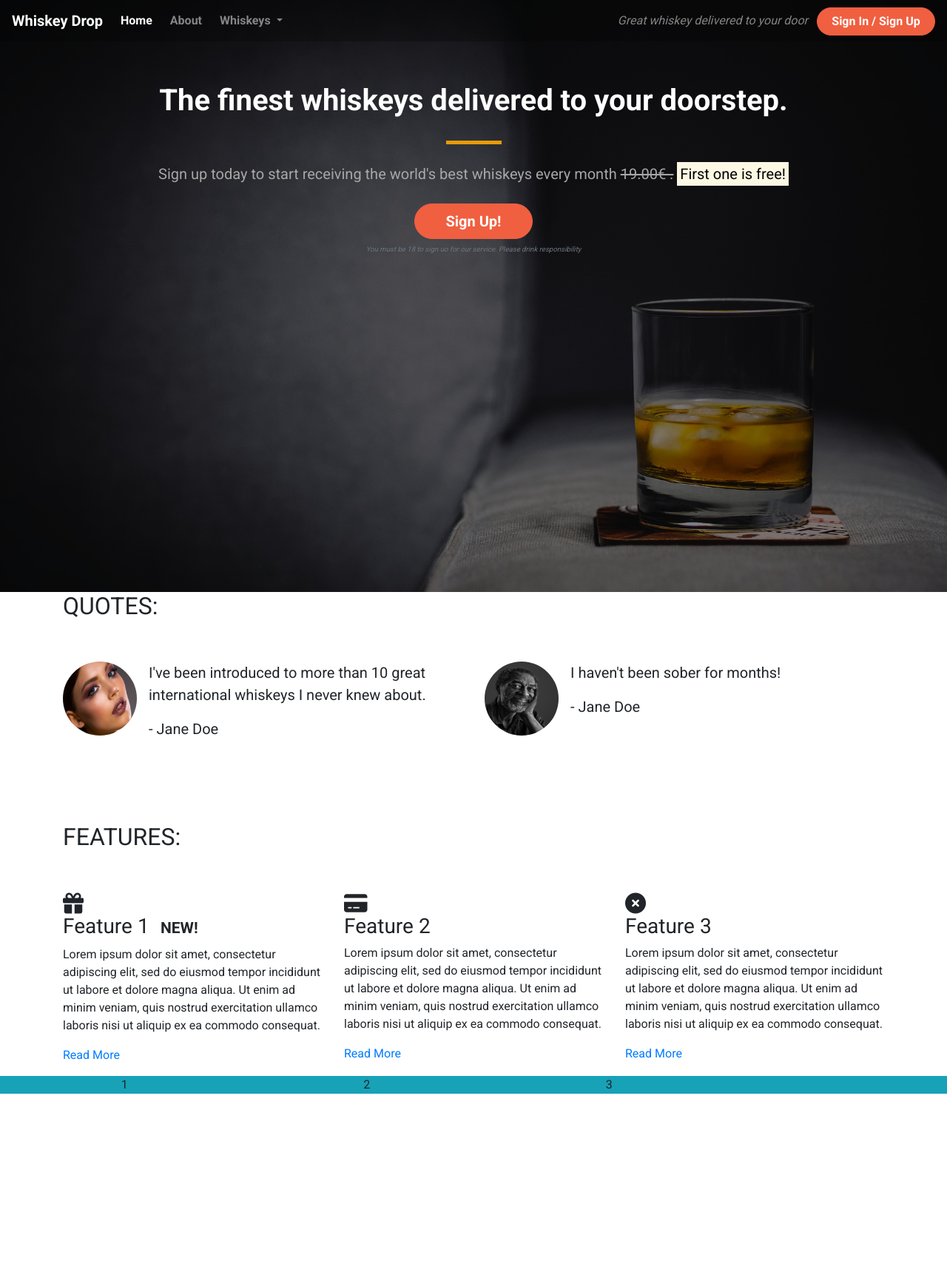
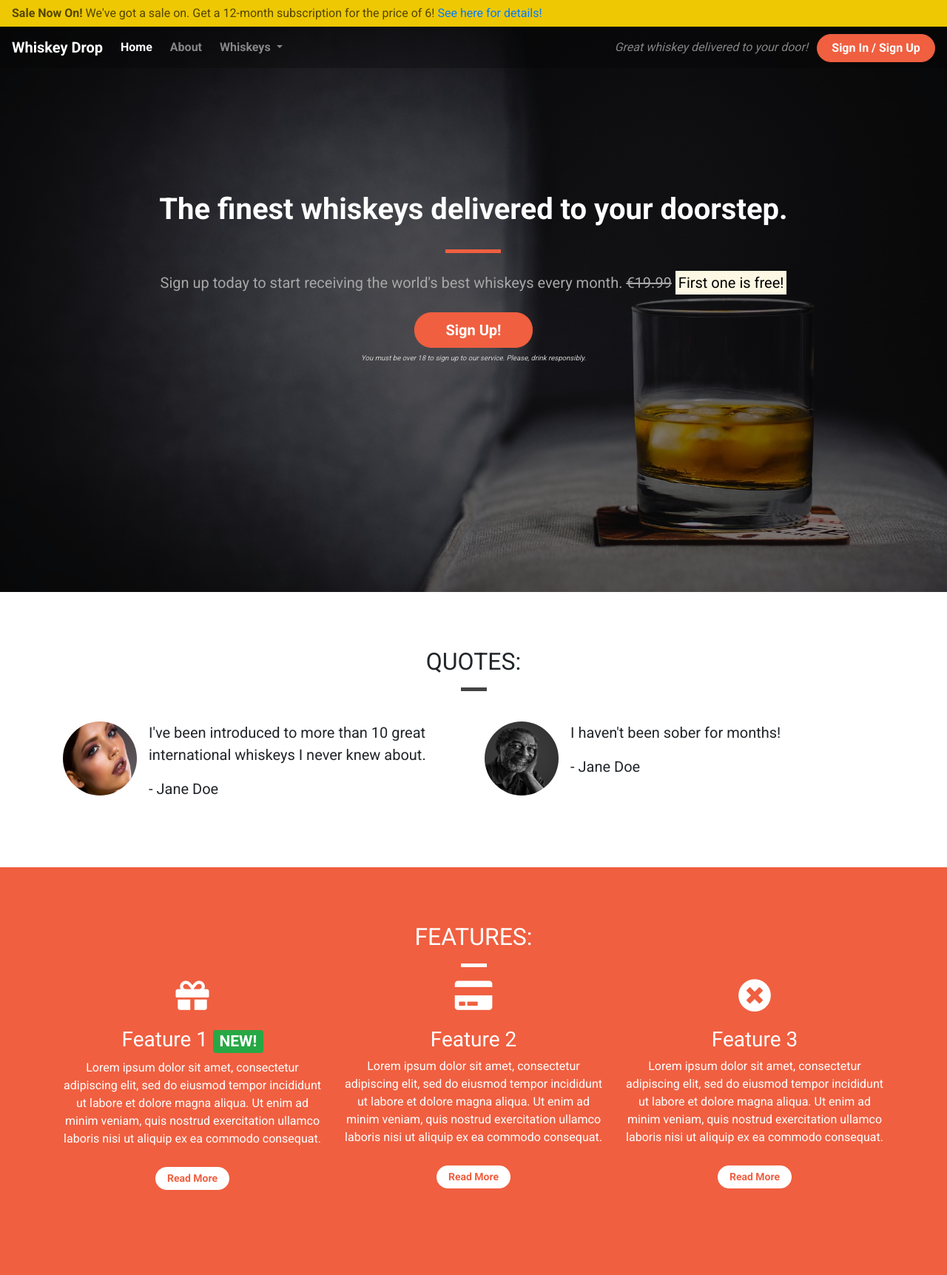
Before and after one commit to AlAliMazen/bootstrap_training, a plain HTML site: page index.html in a window 1280 px wide. Shown: the whole page at 74% size. Before the commit the page ends 1478 px from the top, so only its background shows below. Drawn offline with nearby package versions, Linux system fonts and the light colour scheme.

Commit message:
Customisnig the quotes and the feature sections

```diff
--- a/assets/style.css
+++ b/assets/style.css
@@ -1,117 +1,201 @@
-body{
+body {
     font-family: 'Roboto', sans-serif;
 }
 
-.alert-container{
+/* Containers */
 
+.container-wrapper {}
+
+.container-wrapper--red {
+    background-color: #f05f40;
+    color: white;
 }
-.callout-container{
-    height: 100vh; /*vh is modern way to specify that this section should be 100% of the browser view port */
 
-    background: url(../assets/images/whiskey-background.jpg) no-repeat bottom right fixed;
+.alert-container {}
+
+.callout-container {
+    height: 100vh;
+
+    background: url('../assets/images/whiskey-background.jpg') no-repeat bottom right fixed;
     -webkit-background-size: cover;
     -moz-background-size: cover;
     -o-background-size: cover;
     background-size: cover;
+
     display: flex;
     align-items: center;
     justify-content: center;
+
     position: relative;
-
 }
 
-.opaque-overlay{
+.opaque-overlay {
     position: absolute;
     top: 0;
     left: 0;
+    height: 100%;
     width: 100%;
-    height: 100%;
-    background-color: rgb(0,0,0, 0.5);
-}
-.quotes-container{
-
+    background-color: rgba(0, 0, 0, 0.5);
 }
 
-.features-container{
+.content-container {
+    padding-top: 75px;
+    padding-bottom: 75px;
+}
 
-}
-/*Navbar*/
-.navalert-container{
+/* Navbar */
+
+.navalert-container {
     position: absolute;
     top: 0;
     left: 0;
+    z-index: 1;
     padding-left: 0;
     padding-right: 0;
-    z-index: 1;
-}
-.navbar{
-    margin-bottom: 0;
-    border: 0;
-    width: 100%;
-    background-color: rgb(0,0,0, 0.25);
 }
 
-.navbar-brand{
-    color:#fff;
+.navbar {
+    margin-bottom: 0;
+    width: 100%;
+    background-color: rgba(0, 0, 0, .25);
+    border: 0;
+}
+
+.navbar .navbar-toggler {
+    border: 0;
+}
+
+.navbar .navbar-brand {
     font-weight: bold;
 }
 
-.navbar .navbar-toggler{
-    border: 0;
+.navbar .navbar-nav a {
+    font-weight: bold;
 }
 
-.navbar .navbar-nav a{
-    font-weight: bold;
-}
-/*Jumbotron*/
-.jumbotron{
+
+/* Jumbotron */
+
+.jumbotron {
     background-color: transparent;
 }
-.jumbotron-header{
+
+.jumbotron h1 {
+    color: white;
     font-weight: bold;
+    margin-bottom: 30px;
     color: white;
-    margin-bottom: 30px;
 }
-.jumbotron .lead{
+
+.jumbotron .lead {
+    color: #a7a7a7;
     margin: 25px 0;
-    color: #a7a7a7;
 }
-.jumbotron small{
+
+.jumbotron small {
+    font-size: 60%;
     font-style: italic;
-    font-size: 60%;
+    color: #d0d0d0;
 }
-.block-divider{
+
+/* Block dividers */
+
+.block-divider {
     width: 75px;
     height: 5px;
     border: 0;
+    background-color: #444;
 }
 
-.block-divider-orange{
-    background-color: #e89a0b;
+.block-divider--orange {
+    background-color: #f05f40;
 }
-.block-divider-short{
+
+.block-divider--white {
+    background-color: white;
+}
+
+.block-divider--short {
     width: 35px;
 }
 
-/*Buttons call-to-action */
+/* Buttons */
 
-.btn-cta{
-    border-radius: 25px;
+.btn--cta {
     font-weight: bold;
+    border-radius: 23px;
     width: 160px;
 }
 
-.btn-red{
+.btn--red {
     color: white;
-    background-color:#f05f40 ;
+    background-color: #f05f40;
     border-color: #f05f40;
-
 }
 
-.btn-red:hover,
-.btn-red:active,
-.btn-red:focus,
-.btn-red:active:focus{
-    background-color: #e89a0b;
-    border-color: aqua;
+.btn--red:hover,
+.btn--red:active,
+.btn--red:focus,
+.btn--red:active:focus {
+    background-color: #df4929;
+    border-color: #df4929;
+    color: white;
 }
+
+/* Alert */
+
+.alert-container .col-12 {
+    padding-left: 0;
+    padding-right: 0;
+}
+
+.site-wide-alert {
+    color: #544600;
+    background-color: #eec802;
+    border-color: #eec802;
+    padding: 5px 15px;
+    margin-bottom: 0;
+    border: 1px solid transparent;
+    border-radius: 0;
+}
+
+/* Page Headers */
+
+.page-header {
+    margin-bottom: 0;
+    border-bottom: 0;
+    text-align: center;
+}
+
+.page-header h2 {
+    margin-top: 0;
+}
+
+/* Quotes */
+
+.quotes .page-header {
+    margin-bottom: 25px;
+}
+
+/* Features */
+
+.feature {
+    text-align: center;
+    margin-bottom: 40px;
+}
+
+.feature i {
+    margin-bottom: 20px;
+    font-size: 45px;
+    line-height: 45px;
+}
+
+.feature .btn {
+    background-color: white;
+    border-color: white;
+    border-radius: 15px;
+    min-width: 100px;
+    font-weight: bold;
+    margin-top: 10px;
+    color: #f05f40;
+}
--- a/index.html
+++ b/index.html
@@ -3,33 +3,37 @@
 
 <head>
     <meta charset="utf-8">
+    <title>Whiskey Drop | Taste a new whiskey every month</title>
     <meta name="viewport" content="width=device-width, initial-scale=1.0">
-    <title>Whiskey Drop | Taste a new whiskey every month</title>
     <link rel="stylesheet" href="https://maxcdn.bootstrapcdn.com/bootstrap/4.1.3/css/bootstrap.min.css">
-    <!-- font awesome-->
-    <script src="https://kit.fontawesome.com/176b15ee89.js" crossorigin="anonymous"></script>
+    <link rel="stylesheet" href="https://use.fontawesome.com/releases/v5.6.1/css/all.css" integrity="sha384-gfdkjb5BdAXd+lj+gudLWI+BXq4IuLW5IT+brZEZsLFm++aCMlF1V92rMkPaX4PP" crossorigin="anonymous">
     <link href="https://fonts.googleapis.com/css?family=Roboto:400,700" rel="stylesheet">
-    <link rel="stylesheet" href="assets/style.css">
+    <link rel="stylesheet" href="assets/style.css" type="text/css" />
 </head>
 
 <body>
-    <!--Nav-->
     <div class="container-fluid navalert-container">
+        <div class="container-fluid alert-container">
+            <div class="row d-none d-sm-block">
+                <div class="col-12">
+                    <div class="site-wide-alert alert alert-warning">
+                        <strong>Sale Now On!</strong> We've got a sale on. Get a 12-month subscription for the price of 6! <a href="">See here for details!</a>
+                    </div>
+                </div>
+            </div>
+        </div>
         <nav class="navbar navbar-dark navbar-expand-sm">
-            <a href="/" class="navbar-brand">
-                Whiskey Drop</a>
+            <a href="/" class="navbar-brand">Whiskey Drop</a>
 
-            <button class="navbar-toggler ml-auto" type="button" data-toggle="collapse" data-target="#navbarNavDropdown"
-                aria-controls="navbarNavDropdown" aria-expanded="false" aria-label="Toggle navigation">
+            <button class="navbar-toggler ml-auto" type="button" data-toggle="collapse" data-target="#navbarNavDropdown" aria-controls="navbarNavDropdown" aria-expanded="false" aria-label="Toggle navigation">
         <span class="navbar-toggler-icon"></span></button>
 
             <div class="collapse navbar-collapse" id="navbarNavDropdown">
                 <ul class="navbar-nav mr-auto">
                     <li class="active nav-item mr-2"><a class="nav-link" href="/">Home</a></li>
-                    <li class="nav-item mr-2"><a class="nav-link" href="">About</a></li>
+                    <li class="nav-item mr-2"><a class="nav-link" href="/about">About</a></li>
                     <li class="nav-item dropdown">
-                        <a class="nav-link dropdown-toggle" href="#" id="navbarDropdownMenuLink" role="button"
-                            data-toggle="dropdown" aria-haspopup="true" aria-expanded="false">
+                        <a class="nav-link dropdown-toggle" href="#" id="navbarDropdownMenuLink" role="button" data-toggle="dropdown" aria-haspopup="true" aria-expanded="false">
           Whiskeys
         </a>
                         <div class="dropdown-menu" aria-labelledby="navbarDropdownMenuLink">
@@ -40,84 +44,63 @@
                         </div>
                     </li>
 
-                    <li class="nav-item mr-2 d-block d-sm-none"><a class="nav-link" href="">Sign In / Sign Up</a></li>
+                    <li class="nav-item mr-2 d-block d-sm-none"><a class="nav-link" href="/login">Sign In / Sign Up</a></li>
                 </ul>
             </div>
             <div class="d-none d-md-block">
-                <p class="navbar-text my-auto mr-2"><i>Great whiskey delivered to your door</i></p>
-                <a href="/login" class="btn btn-cta btn-red">Sign In / Sign Up</a>
+                <p class="navbar-text my-auto mr-2"><i>Great whiskey delivered to your door!</i></p>
+                <a href="/login" class="btn btn--cta btn--red">Sign In / Sign Up</a>
             </div>
-            <!--</div>-->
         </nav>
     </div>
-    <!--
-    <div class="container alert-container">
-        <div class="row d-none d-sm-block">
+    <div class="container-fluid callout-container">
+        <!-- Callout -->
+        <div class="opaque-overlay">&nbsp;</div>
+        <div class="row">
             <div class="col-12">
-                <div class="alert alert-warning">
-                    <strong>Sale Now On!</strong>We've got a sale on. Get a 12-month subscriptioni for 6!
-                    <a href="">See here for details!</a>
-                </div>
-            </div>
-        </div>
-    </div>-->
-    <!-- Callout -->
-    <div class="container-fluid callout-container">
-        <div class="opaque-overlay">
-            <div class="row">
-                <div class="col-12 my-5">
                 <section class="callout jumbotron text-center">
                     <h1 class="jumbotron-header">The finest whiskeys delivered to your doorstep.</h1>
-                        <hr class="block-divider block-divider-orange">
-                        <p class="lead">Sign up today to start receiving the world's best whiskeys every month
-                            <s class="d-none d-sm-inline">19.00€ .</s>
+                    <hr class="block-divider block-divider--orange">
+                    <p class="lead">Sign up today to start receiving the world's best whiskeys every month.
+                        <s class="d-none d-sm-inline">€19.99</s>
                         <span class="d-inline d-sm-none"><br></span>
-                            <strong> <mark>First one is free!</mark></strong>
-                        </p>
-                        <button class="btn btn-cta btn-red btn-lg" data-toggle="modal" data-target="#signUpModal">Sign
-                            Up!</button>
-                        <p class="text-muted"><small>You must be 18 to sign uo for our service. Please drink
-                                responsibility</small></p>
+                        <strong><mark>First one is free!</mark></strong></p>
+                    <button class="btn btn-lg btn--cta btn--red" data-toggle="modal" data-target="#signUpModal">Sign Up!</button>
+                    <p class="text-muted"><small>You must be over 18 to sign up to our service. Please, drink responsibly.</small></p>
                 </section>
             </div>
         </div>
-        </div>
+        <!-- /.callout -->
     </div>
 
-
-    <!-- /.callout -->
-
     <!-- Quotes -->
-    <div class="container quotes-container">
+    <div class="container-wrapper">
+        <div class="container quotes-container content-container">
             <section class="quotes">
                 <div class="row">
-                <div class="col-12">
+                    <div class="col-12 page-header">
                         <h2 class="text-uppercase">Quotes:</h2>
+                        <hr class="block-divider block-divider--short">
                     </div>
                 </div>
                 <div class="row">
-                <div class="col-12 col-md-6 my-5">
+                    <div class="col-12 col-md-6">
                         <div class="media">
                             <div class="d-none d-sm-block">
-                            <img src="assets/images/girl-image.jpg" alt="girl-image" width="100" height="100"
-                                class="rounded-circle mr-3">
+                                <img src="assets/images/girl-image.jpg" class="rounded-circle mr-3" height=100 width=100>
                             </div>
                             <div class="media-body">
                                 <blockquote class="blockquote">
-                                <p>I've been introduced to more than 10 great international whiskeys I never knew
-                                    about.
-                                </p>
+                                    <p>I've been introduced to more than 10 great international whiskeys I never knew about.</p>
                                     <p>- Jane Doe</p>
                                 </blockquote>
                             </div>
                         </div>
-
                     </div>
-                <div class="col-12  col-md-6 my-5">
+                    <div class="col-12 col-md-6">
                         <div class="media">
                             <div class="d-none d-sm-block">
-                            <img src="assets/images/man-image.jpg" height="100" width="100" class="rounded-circle mr-3"
-                                alt="man-image">
+                                <img src="assets/images/man-image.jpg" class="rounded-circle mr-3" height=100 width=100>
                             </div>
                             <div class="media-body">
                                 <blockquote class="blockquote">
@@ -129,71 +112,53 @@
                     </div>
                 </div>
             </section>
+            <!-- /.quotes -->
+        </div>
     </div>
 
-    <!-- /.quotes -->
-
     <!-- Features -->
-    <div class="container features-container">
+    <div class="container-wrapper container-wrapper--red">
+        <div class="container features-container content-container">
             <section class="features">
                 <div class="row">
-                <div class="col-12 my-5">
+                    <div class="col-12 page-header">
                         <h2 class="text-uppercase">Features:</h2>
+                        <hr class="block-divider block-divider--short block-divider--white">
                     </div>
                 </div>
                 <div class="row">
                     <div class="col-12 col-md-6 col-lg-4">
                         <div class="feature">
-                        <h3><i class="fa-solid fa-gift mr-1 d-none d-sm-block"></i>Feature 1 <span
-                                class="badge bagde-sucess">NEW!</span></h3>
-                        <p>Lorem ipsum dolor sit amet, consectetur adipiscing elit, sed do eiusmod tempor incididunt
-                            ut
-                            labore et dolore
-                            magna aliqua. Ut enim ad minim veniam, quis nostrud exercitation ullamco laboris nisi ut
-                            aliquip
-                            ex ea commodo consequat.</p>
-                        <!-- class, size and then style-->
-                        <p><a href="btn btn-sm btn-light">Read More</a></p>
+                            <h3><i class="fas fa-gift d-none d-sm-block"></i> Feature 1 <span class="badge badge-success">NEW!</span></h3>
+                            <p>Lorem ipsum dolor sit amet, consectetur adipiscing elit, sed do eiusmod tempor incididunt ut labore et dolore magna aliqua. Ut enim ad minim veniam, quis nostrud exercitation ullamco laboris nisi ut aliquip ex ea commodo consequat.</p>
+                            <p><a class="btn btn-sm btn-light" href="">Read More</a></p>
                         </div>
                     </div>
                     <div class="col-12 col-md-6 col-lg-4">
                         <div class="feature">
-                        <h3><i class="fa-solid fa-credit-card mr-1 d-none d-sm-block"></i>Feature 2</h3>
-                        <p>Lorem ipsum dolor sit amet, consectetur adipiscing elit, sed do eiusmod tempor incididunt
-                            ut
-                            labore et dolore magna aliqua. Ut enim ad minim veniam, quis nostrud exercitation
-                            ullamco
-                            laboris nisi ut aliquip ex ea commodo consequat.</p>
-                        <p><a href="btn btn-sm btn-light">Read More</a></p>
+                            <h3><i class="fas fa-credit-card d-none d-sm-block"></i> Feature 2</h3>
+                            <p>Lorem ipsum dolor sit amet, consectetur adipiscing elit, sed do eiusmod tempor incididunt ut labore et dolore magna aliqua. Ut enim ad minim veniam, quis nostrud exercitation ullamco laboris nisi ut aliquip ex ea commodo consequat.</p>
+                            <p><a class="btn btn-sm btn-light" href="">Read More</a></p>
                         </div>
                     </div>
                     <div class="col-12 d-md-none d-lg-block col-lg-4">
                         <div class="feature">
-                        <h3><i class="fa-solid fa-circle-xmark mr-1 d-none d-sm-block"></i>Feature 3</h3>
-                        <p>Lorem ipsum dolor sit amet, consectetur adipiscing elit, sed do eiusmod tempor incididunt
-                            ut
-                            labore et dolore magna aliqua. Ut enim ad minim veniam, quis nostrud exercitation
-                            ullamco
-                            laboris nisi ut aliquip ex ea commodo consequat.</p>
-                        <p><a href="btn btn-sm btn-light">Read More</a></p>
+                            <h3><i class="fas fa-times-circle d-none d-sm-block"></i> Feature 3</h3>
+                            <p>Lorem ipsum dolor sit amet, consectetur adipiscing elit, sed do eiusmod tempor incididunt ut labore et dolore magna aliqua. Ut enim ad minim veniam, quis nostrud exercitation ullamco laboris nisi ut aliquip ex ea commodo consequat.</p>
+                            <p><a class="btn btn-sm btn-light" href="">Read More</a></p>
                         </div>
                     </div>
                 </div>
             </section>
+            <!-- /.features -->
         </div>
-    <!-- /.features -->
-    <!--trying grid and respoonisve -->
-    <section class="row justify-content-center bg-info">
-        <div class="col-3 bg-yellow">1</div>
-        <div class="col-3 bg-red">2</div>
-        <div class="col-3 bg-blue">3</div>
-    </section>
+    </div>
 
     <div class="modal" tabindex="-1" role="dialog" id="signUpModal">
-        <div class="modal-dialog">
+        <div class="modal-dialog" role="document">
             <div class="modal-content">
                 <div class="modal-header">
-                    <h5 class="modal-title">Sign up for Whisky Drop!</h5>
+                    <h5 class="modal-title">Sign Up To Whiskey Drop!</h5>
                     <button type="button" class="close" data-dismiss="modal" aria-label="Close">
           <span aria-hidden="true">&times;</span>
         </button>
@@ -202,10 +167,8 @@
                     <form>
                         <div class="form-group">
                             <label for="exampleInputEmail1">Email address</label>
-                            <input type="email" class="form-control" id="exampleInputEmail1"
-                                aria-describedby="emailHelp">
-                            <small id="emailHelp" class="form-text text-muted">We'll never share your email with anyone
-                                else.</small>
+                            <input type="email" class="form-control" id="exampleInputEmail1" aria-describedby="emailHelp" placeholder="Enter email">
+                            <small id="emailHelp" class="form-text text-muted">We'll never share your email with anyone else.</small>
                         </div>
                         <div class="form-group">
                             <label for="password">Password</label>
@@ -213,22 +176,18 @@
                         </div>
                         <div class="form-group">
                             <label for="repeatPassword">Repeat Password</label>
-                            <input type="password" class="form-control" id="repeatPassword"
-                                placeholder="Repeat Password">
+                            <input type="password" class="form-control" id="repeatPassword" placeholder="Repeat Password">
                         </div>
-
-                        <button type="submit" class="btn btn-sucess">Submit</button>
+                        <button type="submit" class="btn btn-success">Submit</button>
                     </form>
                 </div>
             </div>
         </div>
     </div>
-    <script src="https://cdn.jsdelivr.net/npm/jquery@3.5.1/dist/jquery.slim.min.js"
-        integrity="sha384-DfXdz2htPH0lsSSs5nCTpuj/zy4C+OGpamoFVy38MVBnE+IbbVYUew+OrCXaRkfj"
-        crossorigin="anonymous"></script>
-    <script src="https://cdn.jsdelivr.net/npm/bootstrap@4.6.2/dist/js/bootstrap.bundle.min.js"
-        integrity="sha384-Fy6S3B9q64WdZWQUiU+q4/2Lc9npb8tCaSX9FK7E8HnRr0Jz8D6OP9dO5Vg3Q9ct"
-        crossorigin="anonymous"></script>
+
+    <script src="https://code.jquery.com/jquery-3.3.1.slim.min.js" integrity="sha384-q8i/X+965DzO0rT7abK41JStQIAqVgRVzpbzo5smXKp4YfRvH+8abtTE1Pi6jizo" crossorigin="anonymous"></script>
+    <script src="https://cdnjs.cloudflare.com/ajax/libs/popper.js/1.14.3/umd/popper.min.js" integrity="sha384-ZMP7rVo3mIykV+2+9J3UJ46jBk0WLaUAdn689aCwoqbBJiSnjAK/l8WvCWPIPm49" crossorigin="anonymous"></script>
+    <script src="https://stackpath.bootstrapcdn.com/bootstrap/4.1.3/js/bootstrap.min.js" integrity="sha384-ChfqqxuZUCnJSK3+MXmPNIyE6ZbWh2IMqE241rYiqJxyMiZ6OW/JmZQ5stwEULTy" crossorigin="anonymous"></script>
 </body>
 
 </html>
```
Lines whose indentation alone changed are shown as unchanged.
